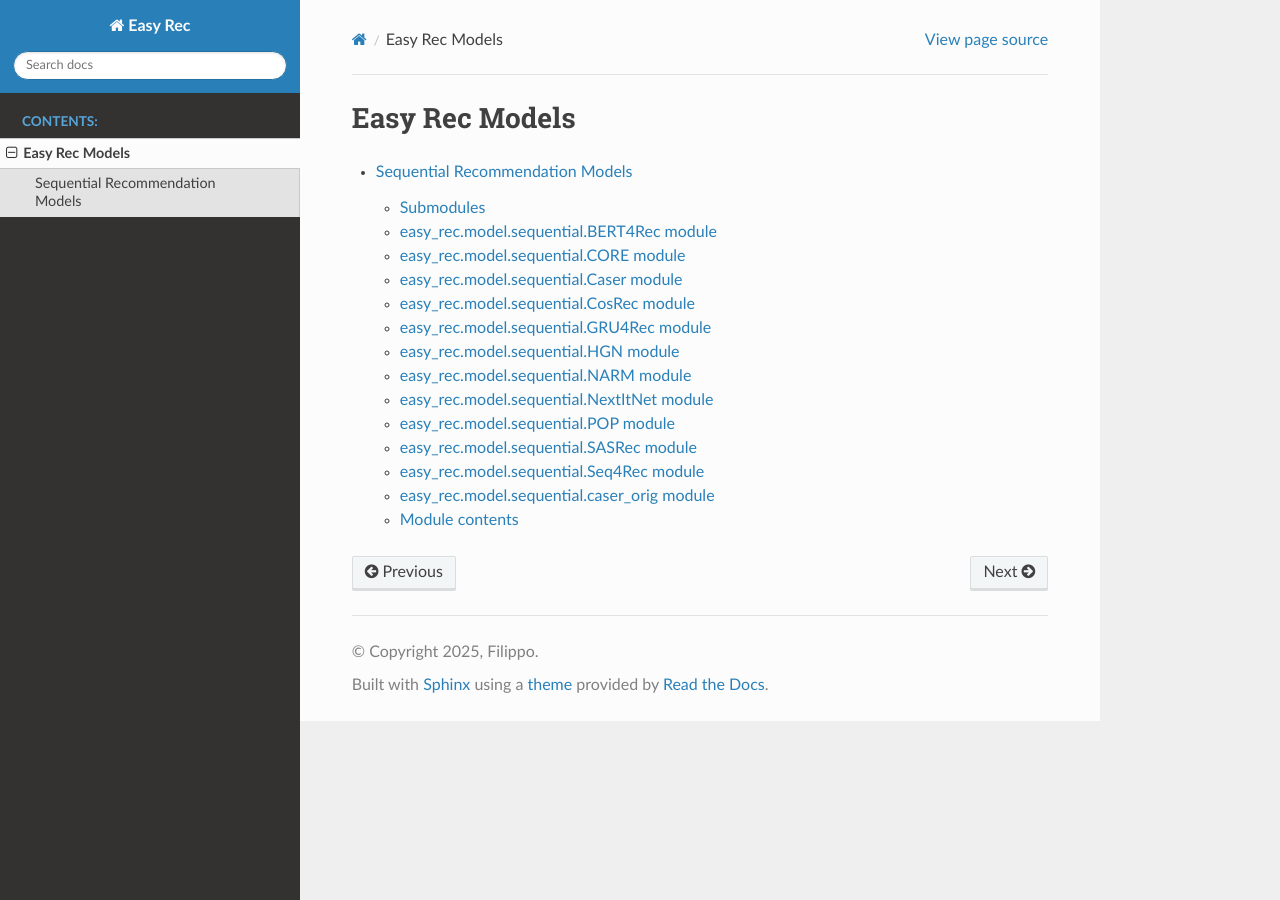
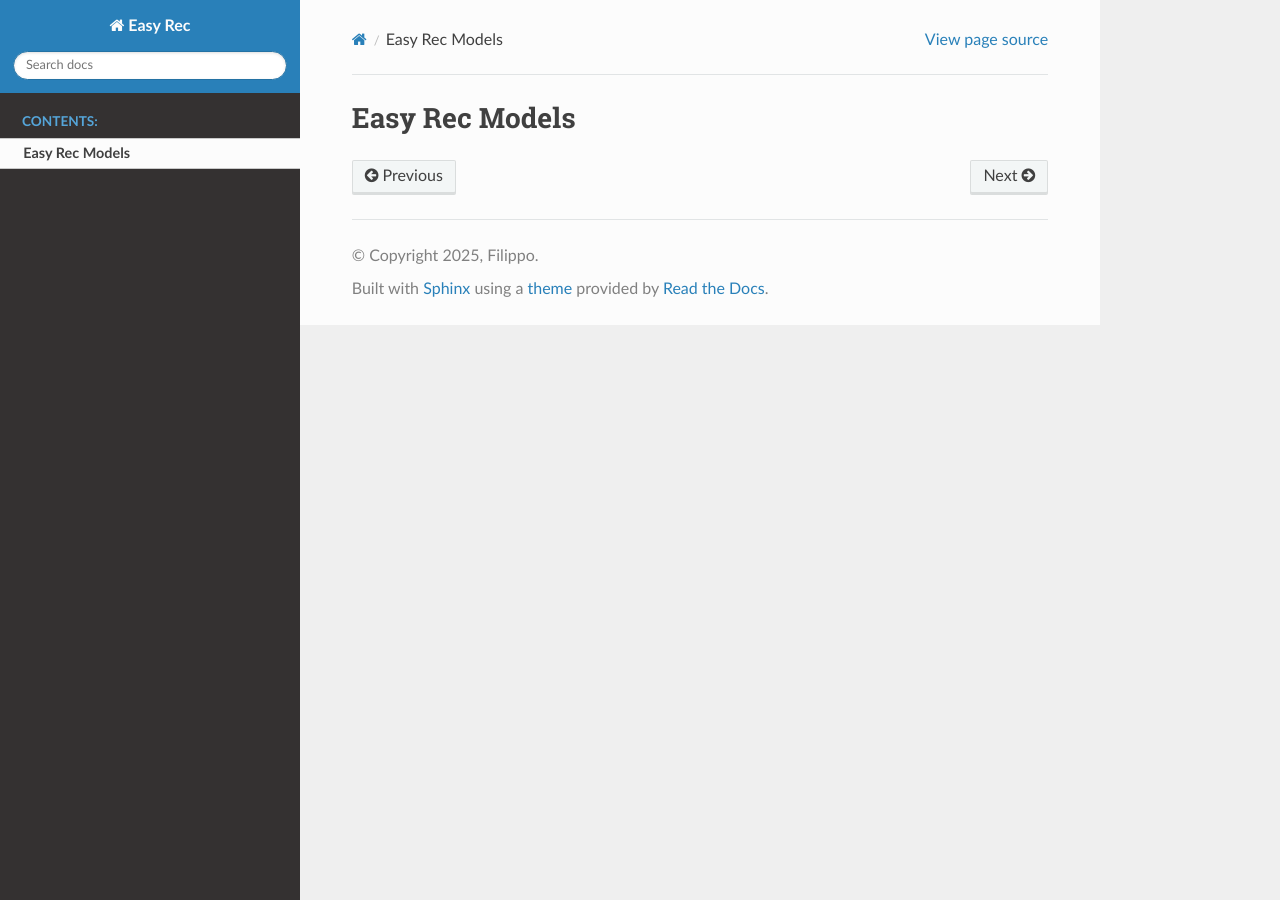
Before and after one commit to FilippoBetello/Pippo, a Sphinx documentation site: the page built from docs/modules.rst, in a window 1280 px wide. Built offline with Sphinx 7.4.7 and the Read the Docs theme 3.1.0, drawn with Linux system fonts in a browser that asks for light colours; pages that are not in the unit, such as notebooks, are missing from menus.

Commit message:
Update sequential.rst

```diff
--- a/docs/sequential.rst
+++ b/docs/sequential.rst
@@ -1,108 +1,6 @@
-Sequential Recommendation Models
-==================
 
-Submodules
-----------
-easy_rec.model.sequential.BERT4Rec module
------------------------------------------
 
 .. automodule:: easy_rec.model.sequential.BERT4Rec
    :members:
    :undoc-members:
    :show-inheritance:
-
-easy_rec.model.sequential.CORE module
--------------------------------------
-
-.. automodule:: easy_rec.model.sequential.CORE
-   :members:
-   :undoc-members:
-   :show-inheritance:
-
-easy_rec.model.sequential.Caser module
---------------------------------------
-
-.. automodule:: easy_rec.model.sequential.Caser
-   :members:
-   :undoc-members:
-   :show-inheritance:
-
-easy_rec.model.sequential.CosRec module
----------------------------------------
-
-.. automodule:: easy_rec.model.sequential.CosRec
-   :members:
-   :undoc-members:
-   :show-inheritance:
-
-easy_rec.model.sequential.GRU4Rec module
-----------------------------------------
-
-.. automodule:: easy_rec.model.sequential.GRU4Rec
-   :members:
-   :undoc-members:
-   :show-inheritance:
-
-easy_rec.model.sequential.HGN module
-------------------------------------
-
-.. automodule:: easy_rec.model.sequential.HGN
-   :members:
-   :undoc-members:
-   :show-inheritance:
-
-easy_rec.model.sequential.NARM module
--------------------------------------
-
-.. automodule:: easy_rec.model.sequential.NARM
-   :members:
-   :undoc-members:
-   :show-inheritance:
-
-easy_rec.model.sequential.NextItNet module
-------------------------------------------
-
-.. automodule:: easy_rec.model.sequential.NextItNet
-   :members:
-   :undoc-members:
-   :show-inheritance:
-
-easy_rec.model.sequential.POP module
-------------------------------------
-
-.. automodule:: easy_rec.model.sequential.POP
-   :members:
-   :undoc-members:
-   :show-inheritance:
-
-easy_rec.model.sequential.SASRec module
----------------------------------------
-
-.. automodule:: easy_rec.model.sequential.SASRec
-   :members:
-   :undoc-members:
-   :show-inheritance:
-
-easy_rec.model.sequential.Seq4Rec module
-----------------------------------------
-
-.. automodule:: easy_rec.model.sequential.Seq4Rec
-   :members:
-   :undoc-members:
-   :show-inheritance:
-
-easy_rec.model.sequential.caser\_orig module
--------------------------------------------
-
-.. automodule:: easy_rec.model.sequential.caser_orig
-   :members:
-   :undoc-members:
-   :show-inheritance:
-
-Module contents
----------------
-
-.. automodule:: easy_rec.model.sequential
-   :members:
-   :undoc-members:
-   :show-inheritance:
```
